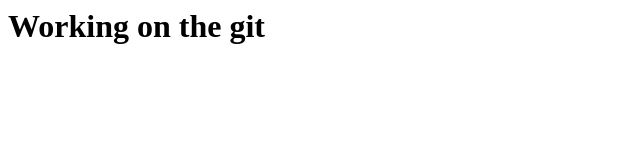
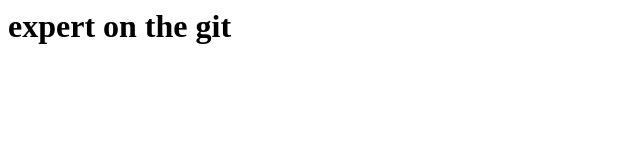
Before and after one commit to yogireddy3/git-cmd, a plain HTML site: page index.html in a window 1280 px wide. Shown: the whole page, without its empty margins (0-640 px from the left). Drawn offline with Linux system fonts and the light colour scheme.

Commit message:
update the index

```diff
--- a/index.html
+++ b/index.html
@@ -1 +1 @@
-<h1> Working on the git </h1>
+<h1> expert on the git </h1>
```
